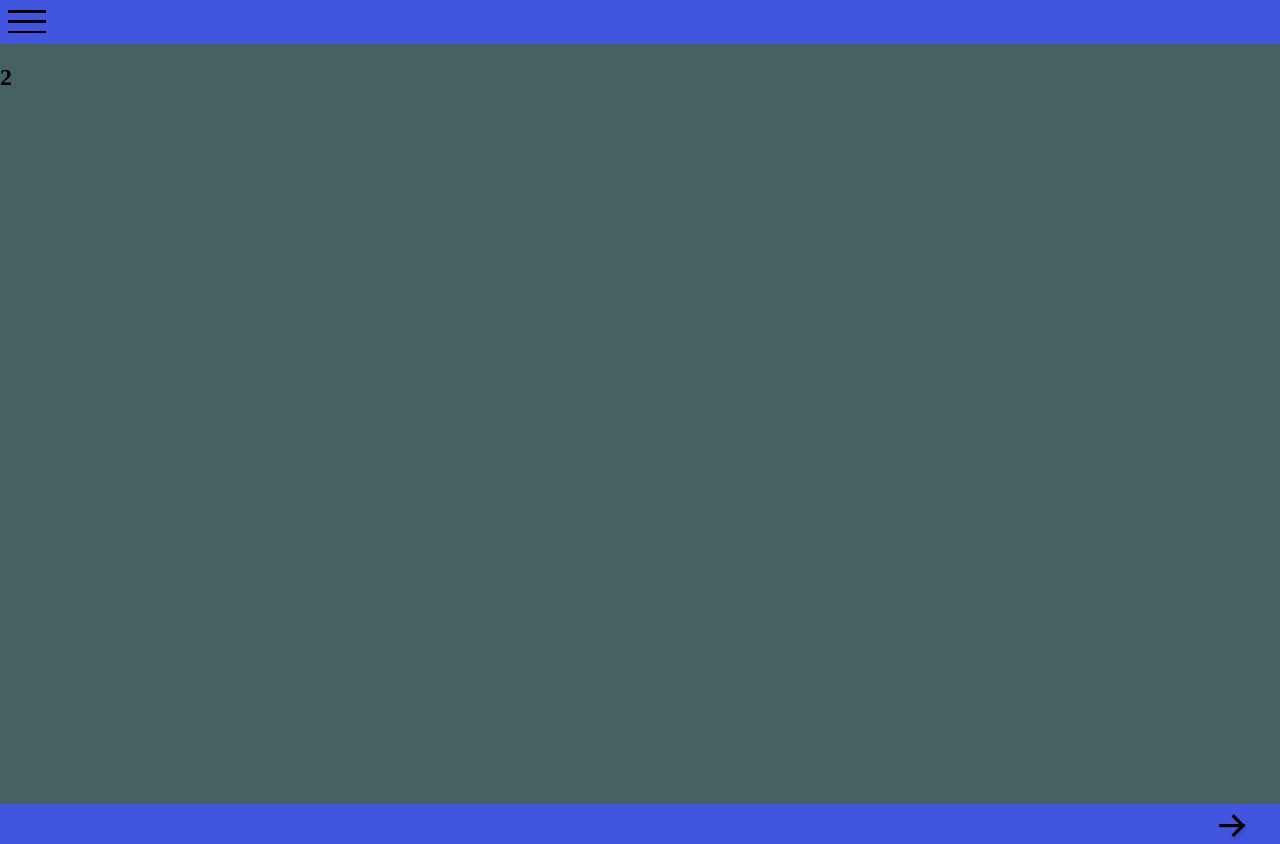
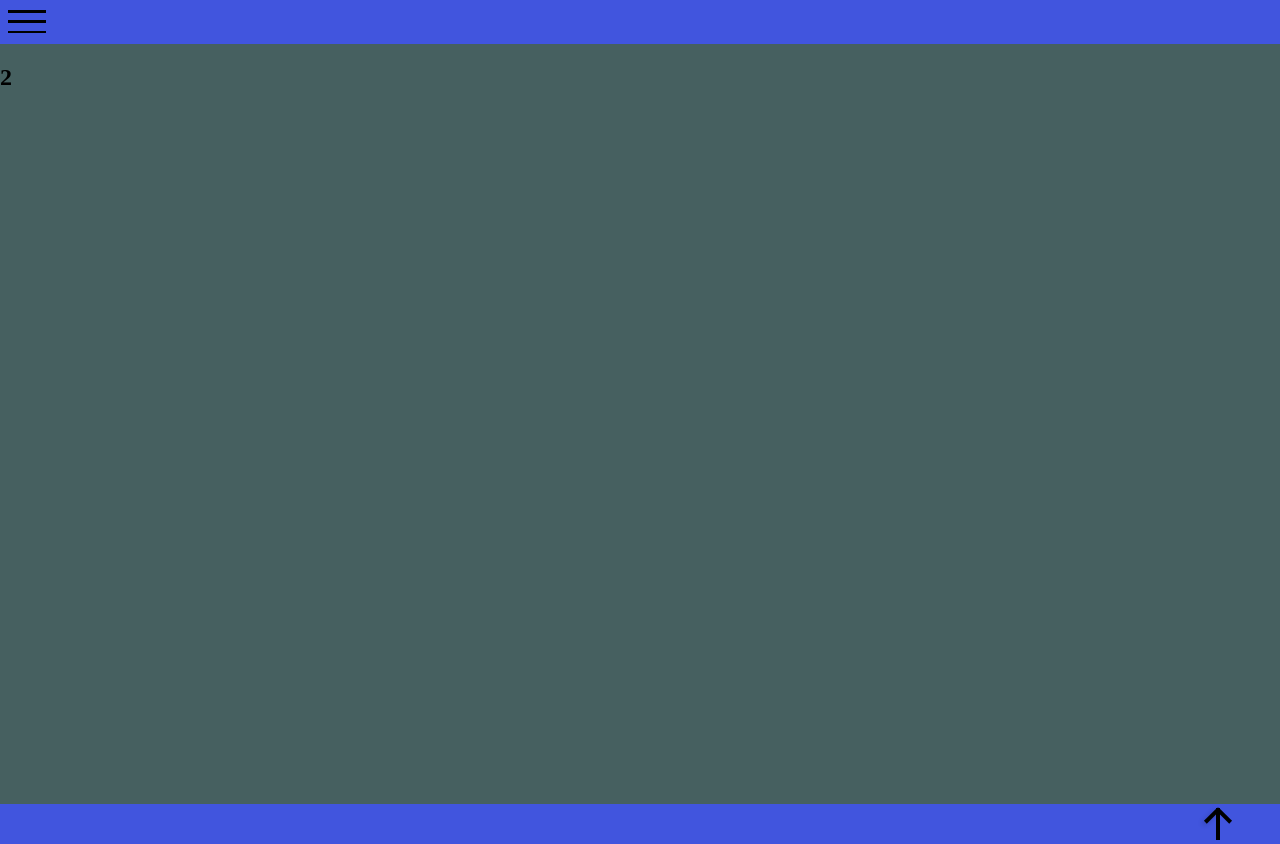
Before and after one commit to Red-Sock/rscli, a React (Vite) app: page / in a window 1280 px wide. Built offline with nearby package versions, Linux system fonts and the light colour scheme.

Commit message:
moved footer cursor the right way

```diff
--- a/src/sections/footer/footer.module.css
+++ b/src/sections/footer/footer.module.css
@@ -20,22 +20,19 @@
     width: 2em;
     height: 2em;
     cursor: pointer;
-
-    transform: scale(0.8);
 }
 
 .ButtonContainer:hover {
-    transform: scale(0.9);
+    transform: scale(1.1);
 }
 
 .OpenButton {
     position: absolute;
 
     margin-right: 1em;
-    top: 1em;
 
-    width: 2em;
-    height: 0.25em;
+    width: 0.25em;
+    height: 2em;
 
     background: black;
 }
@@ -44,21 +41,21 @@
     content: '';
     position: absolute;
 
-    width: 60%;
-    height: 0.25em;
+    width: 0.25em;
+    height: 60%;
 
-    right: -0.09em;
+    top: -0.09em;
 
     background-color: black;
 }
 
 .OpenButton::after {
-    top: -0.4em;
-    transform: rotate(45deg)
+    right: -0.4em;
+    transform: rotate(-45deg)
 }
 
 .OpenButton::before {
-    top: 0.4em;
+    right: 0.4em;
     box-shadow: 0 3px 5px rgba(0, 0, 0, .2);
-    transform: rotate(-45deg);
+    transform: rotate(45deg);
 }
```
